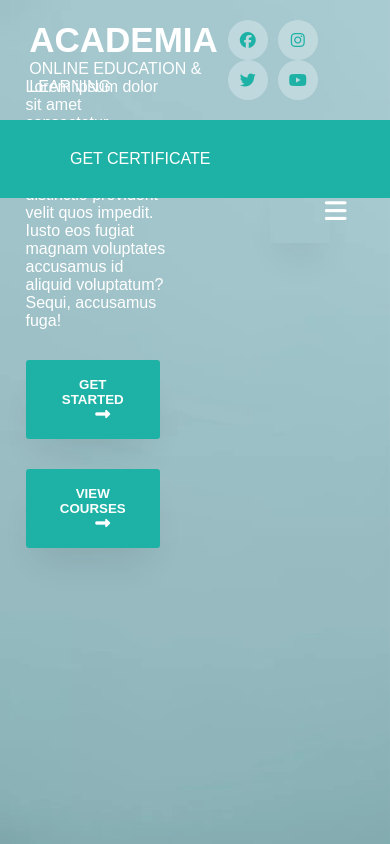
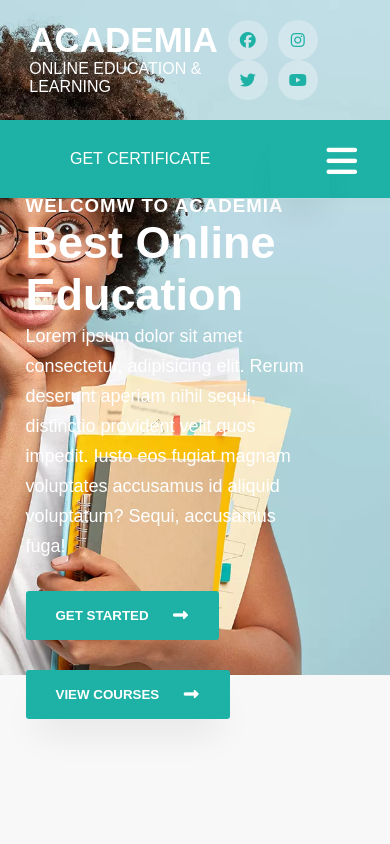
Before and after one commit to abdulkerimN/react-edu-app, a React (Create React App) app: page / in a window 390 px wide. Built offline with nearby package versions, Linux system fonts and the light colour scheme; the HTML template or start-up script is replaced by a standard one; a web font is replaced by a local one.

Commit message:
Completed Home Page Hero Section, integrated Title component

```diff
--- a/src/App.css
+++ b/src/App.css
@@ -78,3 +78,27 @@ button:hover {
     background-color: #1eb2a6;
     color: #fff;
 }
+
+#heading {
+    text-align: center;
+    padding: 40px 0;
+}
+
+#heading h3 {
+    font-weight: 600;
+    letter-spacing: 1px;
+    color: #1eb2a6;
+    text-transform: uppercase;
+}
+
+#heading h1 {
+    font-size: 45px;
+    /* margin: 20px 0; */
+    margin: auto;
+    text-transform: capitalize;
+}
+
+p {
+    line-height: 30px;
+    font-size: 18px;
+}
--- a/src/App.jsx
+++ b/src/App.jsx
@@ -2,6 +2,7 @@ import React from 'react'
 import './App.css'
 import Header from './components/navigation/Header.jsx'
 import Hero from './components/home/hero/Hero.jsx'
+import Title from './components/common/title/Title.jsx'
 import { BrowserRouter as Router,Routes, Route } from "react-router-dom";
 
 const App = () => {
@@ -11,6 +12,9 @@ const App = () => {
         <Header />
         <Routes>
           <Route path="/" element={<Hero />} />
+          <Route
+            path="/title"
+            element={<Title subtitle="Hello" title="Welcome" />} />
         </Routes>
       </Router>
     </div>
--- a/src/components/common/title/Title.jsx
+++ b/src/components/common/title/Title.jsx
@@ -1,9 +1,12 @@
 import React from 'react'
 
-const Title = () => {
+const Title = ({subtitle,title}) => {
   return (
     <div>
-
+      <div id='heading'>
+        <h3>{subtitle}</h3>
+        <h1>{ title}</h1>
+      </div>
     </div>
   )
 }
--- a/src/components/home/hero/Hero.jsx
+++ b/src/components/home/hero/Hero.jsx
@@ -1,11 +1,13 @@
 import React from "react";
 import "./hero.css";
+import Title from "../../common/title/Title.jsx";
 const Hero = () => {
   return (
     <>
       <section className="hero">
         <div className="container">
           <div className="row">
+            <Title subtitle='welcomw to ACADEMIA' title='Best Online Education' />
             <p>
               Lorem ipsum dolor sit amet consectetur, adipisicing elit. Rerum
               deserunt aperiam nihil sequi, distinctio provident velit quos
@@ -23,7 +25,6 @@ const Hero = () => {
           </div>
         </div>
       </section>
-      <div className="margin"></div>
     </>
   );
 };
--- a/src/components/home/hero/hero.css
+++ b/src/components/home/hero/hero.css
@@ -12,3 +12,27 @@
     padding-right: 50px;
     color: #fff;
 }
+
+.hero #heading h3 {
+    color: #fff;
+}
+
+.hero #heading {
+    text-align: left;
+    margin: 0;
+    padding: 0;
+}
+
+@media screen and (max-width:768px) {
+    .margin {
+        height: 40vh;
+    }
+    .hero {
+        background-position: right;
+        padding-top: 50%;
+        height: 80vh;
+    }
+    .hero .row {
+        width: 100%;
+    }
+}
--- a/src/components/navigation/header.css
+++ b/src/components/navigation/header.css
@@ -16,6 +16,7 @@
                         header {
                             background-color: rgba(255, 255, 255, 0.2);
                             margin: 0 30px;
+                            position: relative;
                         }
 
                         header ul {
@@ -40,7 +41,7 @@
                             background-color: #1eb2a6;
                             padding: 30px 70px;
                             color: #fff;
-                            clip-path: polygon(10%, 0, 100% 0, 100%, 0 100%);
+                            clip-path: polygon(10% 0, 100% 0, 100% 100%, 0 100%);
                         }
 
                         .toggle {
@@ -67,14 +68,14 @@
                                 display: block;
                                 background: none;
                                 color: #fff;
-                                font-size: 25px;
+                                font-size: 35px;
                                 position: absolute;
                                 right: 50px;
-                                top: 30px;
+                                top: -25px;
                             }
                             .mobile-nav {
                                 position: absolute;
-                                top: 7vh;
+                                top: 6vh;
                                 left: 0;
                                 width: 100%;
                                 background-color: #1eb2a6;
```
Also changed, not shown: src/components/about/About.jsx (added, +11 -0 lines), src/components/about/AWrapper.jsx (added), src/components/about/AboutCard.jsx (added), src/components/about/about.css (added).
